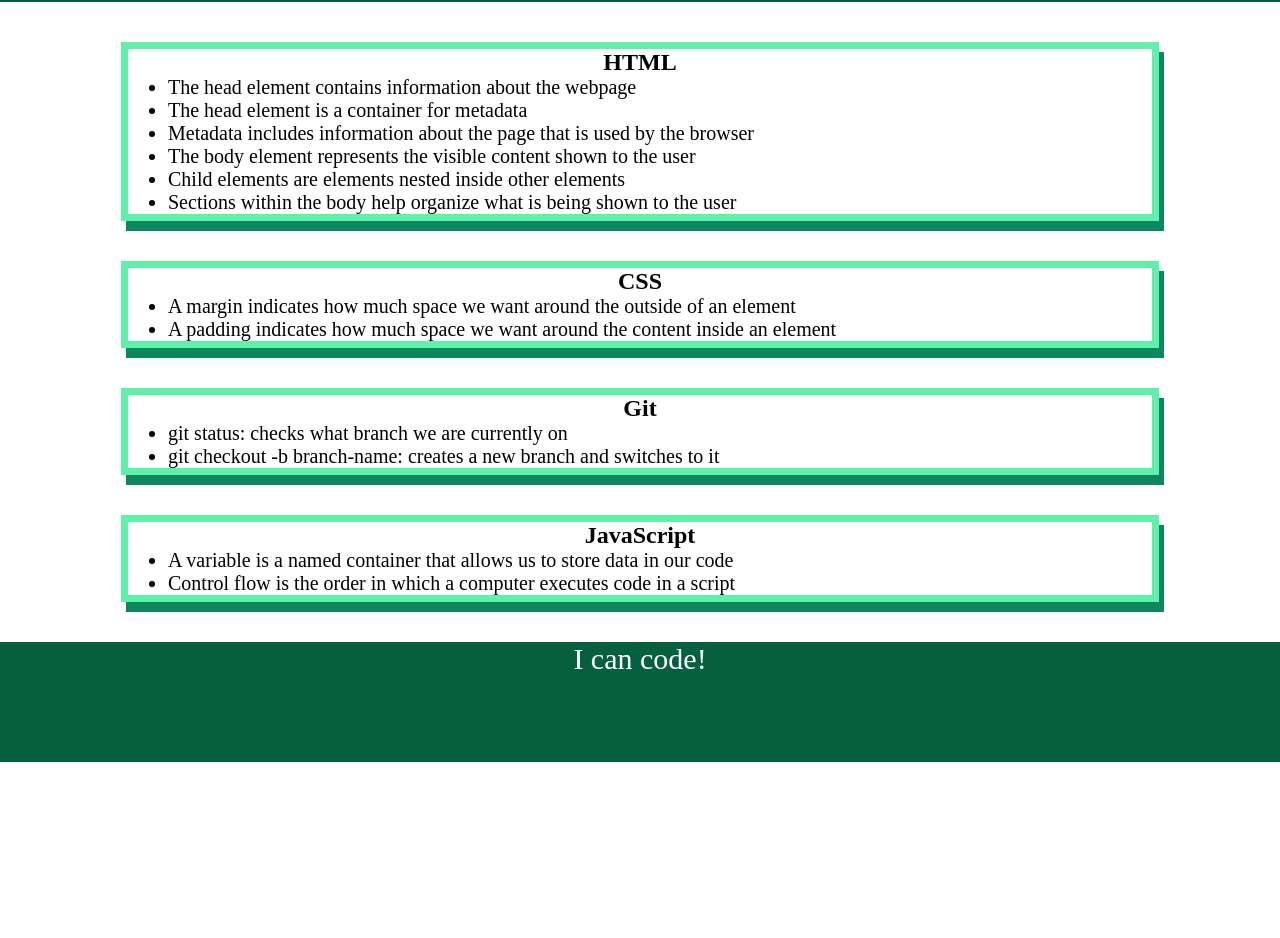
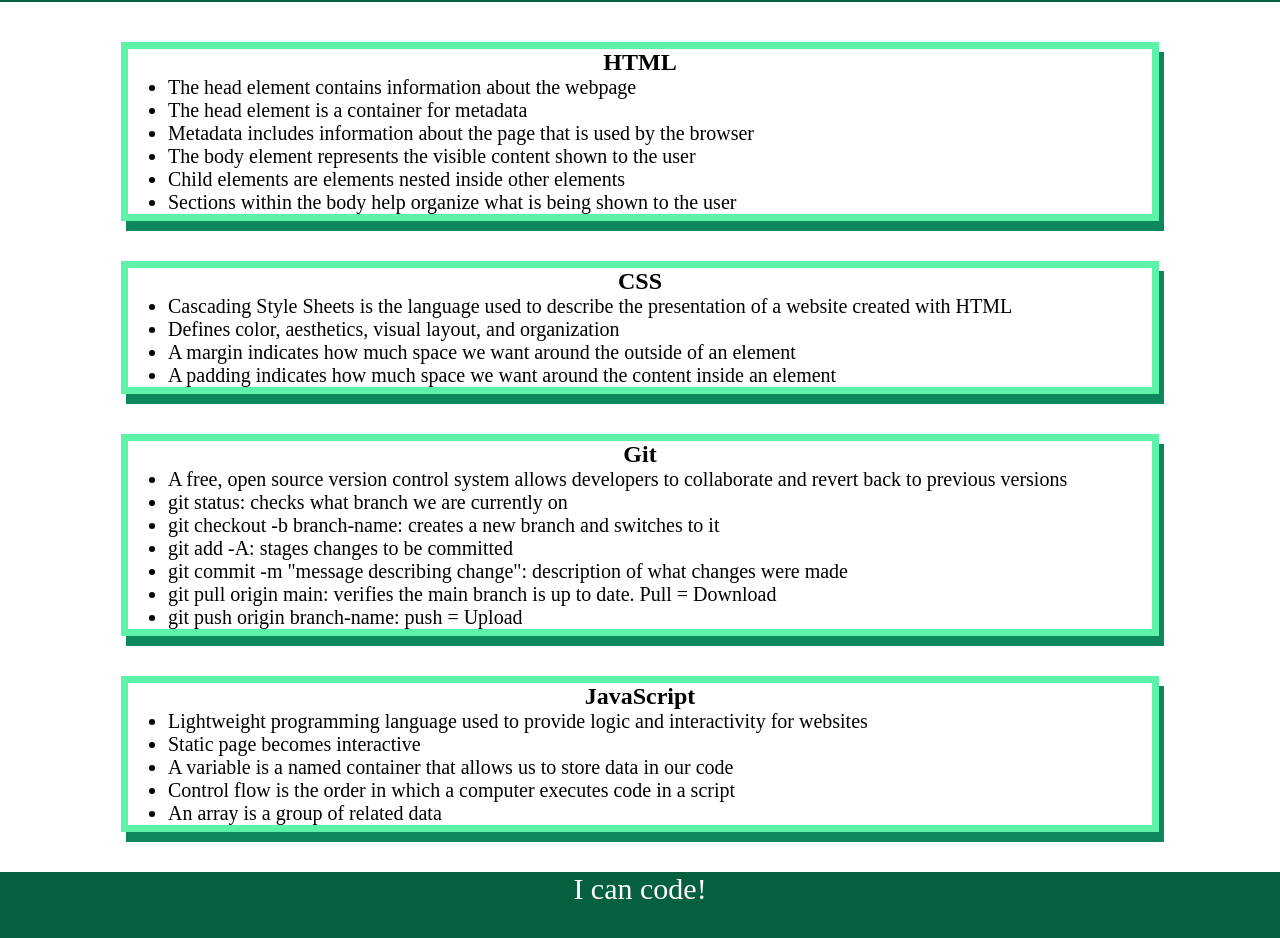
Before and after one commit to rachlally/prework-study-guide, a plain HTML site: page index.html in a window 1280 px wide. Shown: the part 118-1056 px from the top of the page. Before the commit the page ends 880 px from the top, so only its background shows below. Drawn offline with Linux system fonts and the light colour scheme.

Commit message:
added notes to CSS, Git, and JS

```diff
--- a/index.html
+++ b/index.html
@@ -28,6 +28,8 @@
       <section class="card" id="css-section">
         <h2>CSS</h2>
         <ul>
+          <li>Cascading Style Sheets is the language used to describe the presentation of a website created with HTML</li>
+          <li>Defines color, aesthetics, visual layout, and organization</li>
           <li>A margin indicates how much space we want around the outside of an element</li>
           <li>A padding indicates how much space we want around the content inside an element</li>
         </ul>
@@ -35,15 +37,23 @@
       <section class="card" id="git-section">
         <h2>Git</h2>
         <ul>
+          <li>A free, open source version control system allows developers to collaborate and revert back to previous versions</li>
           <li>git status: checks what branch we are currently on</li>
           <li>git checkout -b branch-name: creates a new branch and switches to it</li>
+          <li>git add -A: stages changes to be committed</li>
+          <li>git commit -m "message describing change": description of what changes were made</li>
+          <li>git pull origin main: verifies the main branch is up to date.  Pull = Download</li>
+          <li>git push origin branch-name: push = Upload</li>
         </ul>
       </section>
       <section class="card" id="javascript-section">
         <h2>JavaScript</h2>
         <ul>
+          <li>Lightweight programming language used to provide logic and interactivity for websites</li>
+          <li>Static page becomes interactive</li>
           <li>A variable is a named container that allows us to store data in our code</li>
           <li>Control flow is the order in which a computer executes code in a script</li>
+          <li>An array is a group of related data</li>
         </ul>
       </section>
     </main>
```
